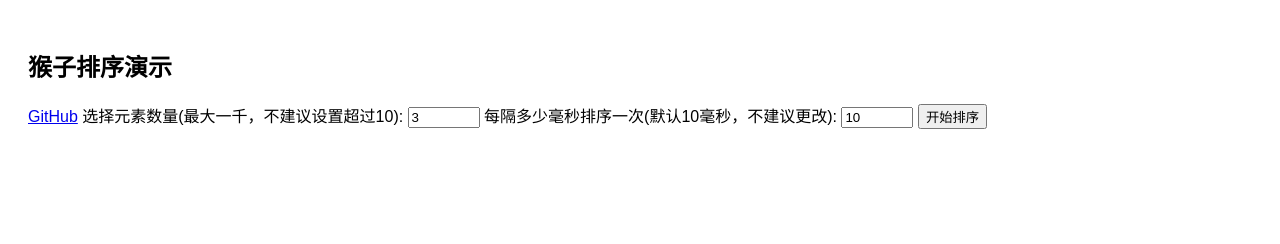
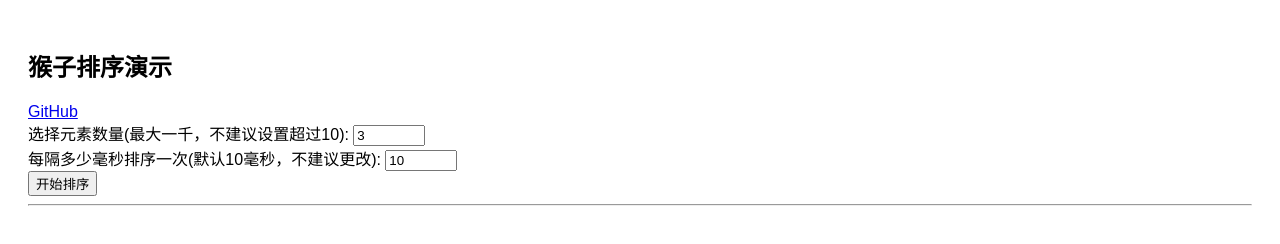
Before and after one commit to LAGSNESOwO/bogo-html-demo, a plain HTML site: page index.html in a window 1280 px wide. Drawn offline with Linux system fonts and the light colour scheme.

Commit message:
Update index.html

```diff
--- a/index.html
+++ b/index.html
@@ -27,14 +27,18 @@
 
     <h2>猴子排序演示</h2>
     <a href="https://github.com/lagsnesowo/bogo-html-demo">GitHub</a>
+    <br>
 
     <label for="numCount">选择元素数量(最大一千，不建议设置超过10): </label>
     <input type="number" id="numCount" value="3" min="1" max="1000">
+    <br>
 
     <label for="intervalTime">每隔多少毫秒排序一次(默认10毫秒，不建议更改): </label>
     <input type="number" id="intervalTime" value="10" min="1" max="1000">
+    <br>
 
     <button id="startButton" onclick="startSort()">开始排序</button>
+    <hr>
 
     <div id="output"></div>
     <div class="array-container" id="arrayContainer"></div>
```
